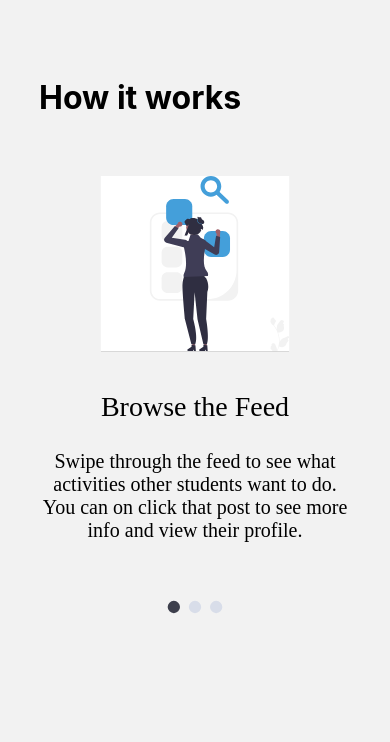
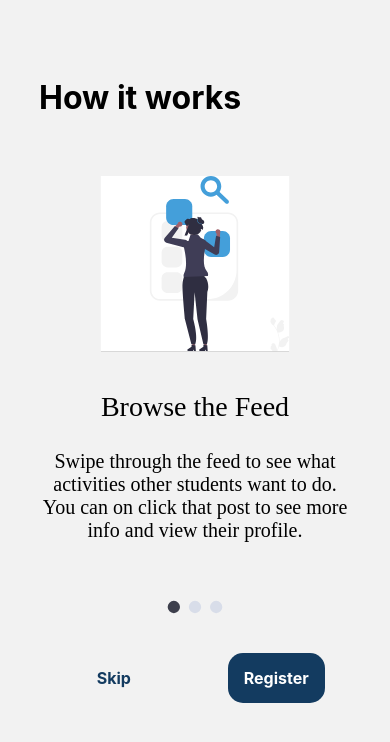
Before and after one commit to Yakobbb/Timely, a React Native app: screen /Onboarding in a window 390 px wide. Shown: the top 742 px of the page. Built offline with nearby package versions, Linux system fonts and the light colour scheme; a web font is replaced by a local one.

Commit message:
Add buttons and react-native-snap-carousel component

```diff
--- a/package.json
+++ b/package.json
@@ -19,6 +19,7 @@
     "react-native": "0.69.6",
     "react-native-safe-area-context": "4.3.1",
     "react-native-screens": "~3.15.0",
+    "react-native-snap-carousel": "^3.9.1",
     "react-native-svg": "^12.3.0"
   },
   "devDependencies": {
--- a/screens/Onboarding.js
+++ b/screens/Onboarding.js
@@ -24,6 +24,14 @@ const OnboardingScreen = () => {
             <View style={styles.image}>
                 <FirstSlide />
             </View>
+            <View style={styles.buttonContainer}>
+                <TouchableOpacity style={[styles.emptyButton]}>
+                    <Text style={styles.buttonOutlineText}>Skip</Text>
+                </TouchableOpacity>
+                <TouchableOpacity style={[styles.button]} >
+                    <Text style={styles.buttonText}>Register</Text>
+                </TouchableOpacity>
+            </View>
         </View>
     )
 }
@@ -42,12 +50,11 @@ const styles = StyleSheet.create({
     },
     image: {
         paddingTop: '15%',
-        alignItems: 'center'
+        alignItems: 'center',
     },
     subHeader: {
         fontFamily: 'SF-Pro-Display-Regular',
         paddingTop: '10%',
-
         textAlign: 'center',
         fontSize: '28px'
     },
@@ -60,17 +67,26 @@ const styles = StyleSheet.create({
         fontSize: '20px'
     },
     buttonContainer: {
-        width: "60%",
-        justifyContent: "center",
+        flexDirection: "row",
+        width: "100%",
+        justifyContent: "space-evenly",
         alignItems: "center",
-        marginTop: 40
+        marginTop: '10%'
+    },
+    emptyButton: {
+        flex: 1,
+        maxWidth: '25%',
+        padding: 15,
+        borderRadius: 15,
+        alignItems: "center",
     },
     button: {
-        width: "100%",
+        flex: 1,
+        maxWidth: '25%',
         backgroundColor: "#133B60",
         padding: 15,
         borderRadius: 15,
-        alignItems: "center"
+        alignItems: "center",
     },
     buttonOutline: {
         backgroundColor: "white",
```
Also changed, not shown: 1 other file (tests, documents, lock files or other folders).
